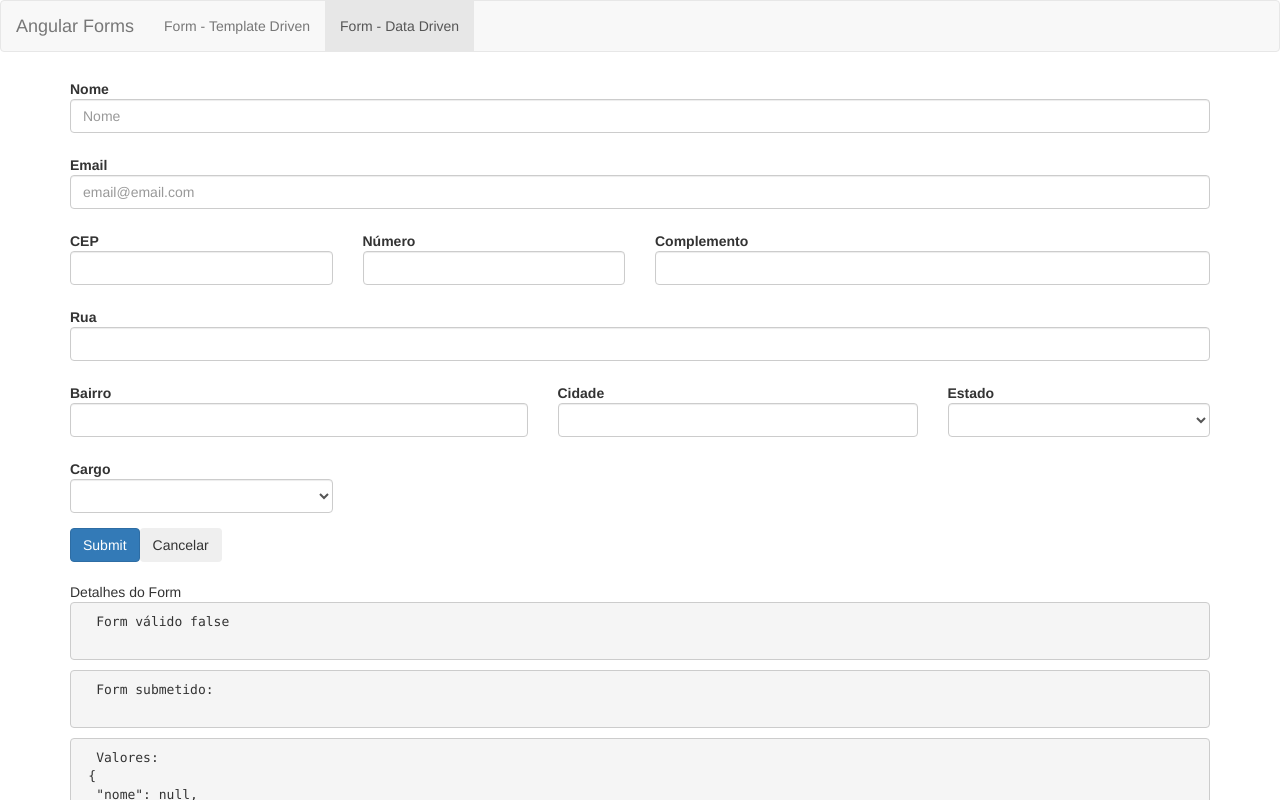
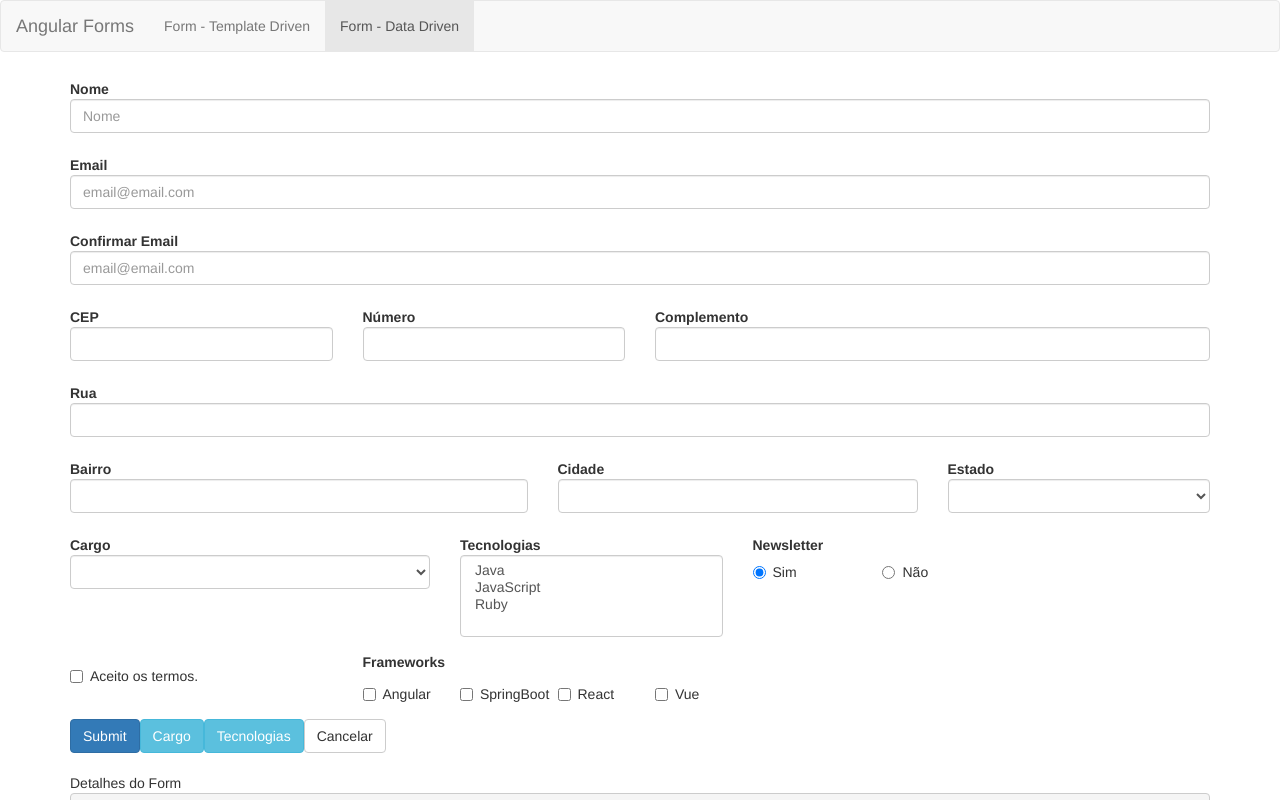
Before and after one commit to abraaoribeiro/Curso-Angular, an Angular app in the folder forms/: page /dataForm in a window 1280 px wide. Shown: the top 800 px of the page. Built offline with nearby package versions, Linux system fonts and the light colour scheme.

Commit message:
Forms Array

```diff
--- a/forms/src/app/data-form/data-form.component.html
+++ b/forms/src/app/data-form/data-form.component.html
@@ -1,17 +1,21 @@
 <form class="form-horizontal" [formGroup]="formulario" (ngSubmit)="onSubmit()">
-
   <div class="form-group" [ngClass]="aplicaCssErro('nome')">
     <div class="col-sm-12">
       <label for="nome" class="control-label">Nome</label>
     </div>
 
     <div class="col-sm-12">
-      <input type="text" class="form-control" id="nome"
+      <input
+        type="text"
+        class="form-control"
+        id="nome"
         placeholder="Nome"
-      formControlName="nome">
+        formControlName="nome"
+      />
       <app-campo-comtrol-erro
         [mostrarErro]="verificaValidTouched('nome')"
-      msgErro="Nome é obrigatorio.">
+        msgErro="Nome é obrigatorio."
+      >
       </app-campo-comtrol-erro>
     </div>
   </div>
@@ -20,14 +24,43 @@
     <div class="col-sm-12">
       <label for="email" class="control-label">Email</label>
     </div>
-
     <div class="col-sm-12">
-      <input type="text" class="form-control" id="email"
+      <input
+        type="text"
+        class="form-control"
+        id="email"
         placeholder="email@email.com"
-      formControlName="email">
+        formControlName="email"
+      />
       <app-campo-comtrol-erro
         [mostrarErro]="verificaValidTouched('email')"
-      msgErro="Email é obrigatorio.">
+        msgErro="Email é obrigatorio."
+      >
+      </app-campo-comtrol-erro>
+      <app-campo-comtrol-erro
+      [mostrarErro]="verificaEmailInvalido()"
+      msgErro="Email invalido."
+    >
+    </app-campo-comtrol-erro>
+    </div>
+  </div>
+
+  <div class="form-group" [ngClass]="aplicaCssErro('confirmarEmail')">
+    <div class="col-sm-12">
+      <label for="email" class="control-label">Confirmar Email</label>
+    </div>
+    <div class="col-sm-12">
+      <input
+        type="text"
+        class="form-control"
+        id="confirmarEmail"
+        placeholder="email@email.com"
+        formControlName="confirmarEmail"
+      />
+      <app-campo-comtrol-erro
+        [mostrarErro]="formulario.get('confirmarEmail').hasError('equalsTo')"
+        msgErro="Emails não são iguais."
+      >
       </app-campo-comtrol-erro>
     </div>
   </div>
@@ -35,92 +68,206 @@
   <div formGroupName="endereco">
     <div class="form-group">
       <div class="col-sm-3" [ngClass]="aplicaCssErro('endereco.cep')">
-        <label for="cep" class="control-label" >CEP</label>
-        <input type="text" class="form-control" id="cep"
-        formControlName="cep" (blur)="consultaCEP()">
+        <label for="cep" class="control-label">CEP</label>
+        <input
+          type="text"
+          class="form-control"
+          id="cep"
+          formControlName="cep"
+          (blur)="consultaCEP()"
+        />
         <app-campo-comtrol-erro
-        [mostrarErro]="verificaValidTouched('endereco.cep')"
-        msgErro="CEP é obrigatorio">
+          [mostrarErro]="verificaRequired('endereco.cep')"
+          msgErro="CEP é obrigatorio"
+        >
+        </app-campo-comtrol-erro>
+        <app-campo-comtrol-erro
+        [mostrarErro]="formulario.get('endereco.cep').hasError('cepInvalido')"
+        msgErro="CEP inválido."
+      >
       </app-campo-comtrol-erro>
       </div>
 
       <div class="col-sm-3" [ngClass]="aplicaCssErro('endereco.numero')">
         <label for="numero" class="control-label">Número</label>
-        <input type="text" class="form-control" id="numero"
-        formControlName="numero">
+        <input
+          type="text"
+          class="form-control"
+          id="numero"
+          formControlName="numero"
+        />
         <app-campo-comtrol-erro
           [mostrarErro]="verificaValidTouched('endereco.numero')"
-        msgErro="Número é obrigatorio">
+          msgErro="Número é obrigatorio"
+        >
         </app-campo-comtrol-erro>
       </div>
 
       <div class="col-sm-6">
         <label for="complemento" class="control-label">Complemento</label>
-        <input type="text" class="form-control" id="complemento"
-        formControlName="complemento">
+        <input
+          type="text"
+          class="form-control"
+          id="complemento"
+          formControlName="complemento"
+        />
       </div>
     </div>
 
-    <div class="form-group"  [ngClass]="aplicaCssErro('endereco.rua')">
+    <div class="form-group" [ngClass]="aplicaCssErro('endereco.rua')">
       <div class="col-sm-12">
         <label for="rua" class="control-label">Rua</label>
       </div>
       <div class="col-sm-12">
-        <input type="text" class="form-control" id="rua"
-        formControlName="rua">
+        <input
+          type="text"
+          class="form-control"
+          id="rua"
+          formControlName="rua"
+        />
         <app-campo-comtrol-erro
           [mostrarErro]="verificaValidTouched('endereco.rua')"
-        msgErro="Rua é obrigatorio">
+          msgErro="Rua é obrigatorio"
+        >
         </app-campo-comtrol-erro>
       </div>
     </div>
 
-    <div class="form-group" >
+    <div class="form-group">
       <div class="col-sm-5" [ngClass]="aplicaCssErro('endereco.bairro')">
         <label for="bairro" class="control-label">Bairro</label>
-        <input type="text" class="form-control" id="bairro"
-        formControlName="bairro">
+        <input
+          type="text"
+          class="form-control"
+          id="bairro"
+          formControlName="bairro"
+        />
         <app-campo-comtrol-erro
           [mostrarErro]="verificaValidTouched('endereco.bairro')"
-        msgErro="Bairro é obrigatorio">
+          msgErro="Bairro é obrigatorio"
+        >
         </app-campo-comtrol-erro>
       </div>
 
       <div class="col-sm-4" [ngClass]="aplicaCssErro('endereco.cidade')">
         <label for="cidade" class="control-label">Cidade</label>
-        <input type="text" class="form-control" id="cidade"
-        formControlName="cidade">
+        <input
+          type="text"
+          class="form-control"
+          id="cidade"
+          formControlName="cidade"
+        />
         <app-campo-comtrol-erro
           [mostrarErro]="verificaValidTouched('endereco.cidade')"
-        msgErro="Cidade é obrigatorio">
+          msgErro="Cidade é obrigatorio"
+        >
         </app-campo-comtrol-erro>
       </div>
 
-      <div class="col-sm-3"  [ngClass]="aplicaCssErro('endereco.estado')">
+      <div class="col-sm-3" [ngClass]="aplicaCssErro('endereco.estado')">
         <label for="estado" class="control-label">Estado</label>
         <select class="form-control" id="estado" formControlName="estado">
-          <option *ngFor="let estado of estados | async"
-          [value]="estado.sigla">{{ estado.nome }}</option>
+          <option
+            *ngFor="let estado of (estados | async)"
+            [value]="estado.sigla"
+            >{{ estado.nome }}</option
+          >
         </select>
 
         <app-campo-comtrol-erro
           [mostrarErro]="verificaValidTouched('endereco.estado')"
-        msgErro="Estado é obrigatorio">
+          msgErro="Estado é obrigatorio"
+        >
         </app-campo-comtrol-erro>
       </div>
     </div>
   </div>
 
   <div class="form-group">
-    <div class="col-sm-3"  [ngClass]="aplicaCssErro('cargo')">
+    <div class="col-sm-4" [ngClass]="aplicaCssErro('cargo')">
       <label for="cargo" class="control-label">Cargo</label>
-      <select class="form-control" id="cargo" formControlName="cargo">
-        <option *ngFor="let cargo of cargos" [value]="cargo">{{ cargo.desc }}</option>
+      <select
+        class="form-control"
+        id="cargo"
+        formControlName="cargo"
+        [compareWith]="compararCargos"
+      >
+        <option *ngFor="let cargo of cargos" [ngValue]="cargo">{{
+          cargo.desc
+        }}</option>
       </select>
+    </div>
+
+    <div class="col-sm-3" [ngClass]="aplicaCssErro('tecnologias')">
+      <label for="tecnologias" class="control-label">Tecnologias</label>
+      <select
+        multiple
+        class="form-control"
+        id="tecnologias"
+        formControlName="tecnologias"
+      >
+        <option
+          *ngFor="let tecnologia of tecnologias"
+          [value]="tecnologia.nome"
+          >{{ tecnologia.desc }}</option
+        >
+      </select>
+    </div>
+
+    <div class="col-sm-4" [ngClass]="aplicaCssErro('newsletter')">
+      <label for="tecnologias" class="control-label">Newsletter</label>
+      <div id="newsletter" class="row">
+        <div class="col-sm-4" *ngFor="let item of newsletterOp">
+          <label class="radio-inline">
+            <input
+              type="radio"
+              [value]="item.valor"
+              formControlName="newsletter"
+            />
+            {{ item.desc }}
+          </label>
+        </div>
+      </div>
     </div>
   </div>
 
+  <div class="form-group">
+    <div class="col-md-3" [ngClass]="aplicaCssErro('termos')">
+      <div class="checkbox">
+        <label class="checkbox-inline">
+          <input type="checkbox" value="option1" formControlName="termos" />
+          Aceito os termos.
+        </label>
+        <app-campo-comtrol-erro
+          [mostrarErro]="!formulario.get('termos').valid"
+          msgErro="Por favor, aceite os termos."
+        >
+        </app-campo-comtrol-erro>
+      </div>
+    </div>
+
+    <div class="col-md-4" [ngClass]="aplicaCssErro('frameworks')">
+        <label for="frameworks">Frameworks</label>
+      <div id="frameworks"  class="row">
+        <div class="checkbox" class="col-sm-3"
+          formArrayName="frameworks"
+          *ngFor="let item of formulario.get('frameworks').controls; let i = index">
+          <label for="frameworks" class="checkbox-inline">
+            <input
+              type="checkbox"
+              [formControlName]="i"
+            /> {{ frameworks[i] }}
+          </label>
+        </div>
+
+      </div>
+    </div>
+
+  </div>
+
   <button type="submit" class="btn btn-primary">Submit</button>
-  <button class="btn" (click)="resetar()">Cancelar</button>
+  <button class="btn btn-info" (click)="setarCargo()">Cargo</button>
+  <button class="btn btn-info" (click)="setarTecnologias()">Tecnologias</button>
+  <button class="btn btn-default" (click)="resetar()">Cancelar</button>
   <app-form-debug [form]="formulario"></app-form-debug>
 </form>
--- a/forms/src/app/data-form/data-form.component.ts
+++ b/forms/src/app/data-form/data-form.component.ts
@@ -1,11 +1,12 @@
+import { Observable } from 'rxjs';
 import { ConsultaCepService } from "./../shared/services/consulta-cep.service";
 import { Component, OnInit } from "@angular/core";
 import { HttpClient } from "@angular/common/http";
-import { FormGroup, FormBuilder, Validators } from "@angular/forms";
+import { FormGroup, FormBuilder, Validators, FormControl, FormArray } from "@angular/forms";
 
 import { EstadoBr } from "./../shared/models/estado-br";
 import { DropdownService } from "../shared/services/dropdown.service";
-import { Observable } from "rxjs";
+import { FormValidation } from '../shared/form-validation';
 @Component({
   selector: "app-data-form",
   templateUrl: "./data-form.component.html",
@@ -13,28 +14,30 @@ import { Observable } from "rxjs";
 })
 export class DataFormComponent implements OnInit {
   formulario: FormGroup;
-  //estados: EstadoBr[];
-  estados: Observable <EstadoBr[]>;
-  cargos:any[];
+  estados: EstadoBr[];
+  //estados: Observable<EstadoBr>[];
+  cargos: any[];
+  tecnologias: any[];
+  newsletterOp: any[];
+  frameworks = ['Angular', 'SpringBoot', 'React', 'Vue']
 
   constructor(
     private formBuilder: FormBuilder,
     private http: HttpClient,
     private dropDownService: DropdownService,
     private cepService: ConsultaCepService
-  ) {}
+  ) { }
 
   ngOnInit() {
-
     this.estados = this.dropDownService.getEstadoBr();
     this.cargos = this.dropDownService.getCargos();
-
-
-   /*  this.dropDownService.getEstadoBr().subscribe(dados => {
-    this.estados = dados;
-      console.log(dados);
-    });
- */
+    this.tecnologias = this.dropDownService.getTecnologia();
+    this.newsletterOp = this.dropDownService.getNewsletter();
+    /*  this.dropDownService.getEstadoBr().subscribe(dados => {
+     this.estados = dados;
+       console.log(dados);
+     });
+  */
     /*   this.formulario = new FormGroup({
         nome: new FormControl(null),
         email: new FormControl(null)
@@ -47,8 +50,10 @@ export class DataFormComponent implements OnInit {
     this.formulario = this.formBuilder.group({
       nome: [null, Validators.required],
       email: [null, [Validators.required, Validators.email]],
+      confirmarEmail: [null, [FormValidation.equalsTo('email')]],
+
       endereco: this.formBuilder.group({
-        cep: [null, Validators.required],
+        cep: [null, [Validators.required, FormValidation.cepValidator]],
         numero: [null, Validators.required],
         complemento: [null],
         rua: [null, Validators.required],
@@ -56,14 +61,47 @@ export class DataFormComponent implements OnInit {
         cidade: [null, Validators.required],
         estado: [null, Validators.required]
       }),
-      cargo: null
+      cargo: [null],
+      tecnologias: [null],
+      newsletter: ['s'],
+      termos: [null, Validators.pattern('true')],
+      frameworks: this.builFrameworks(),
 
     });
   }
+
+  builFrameworks() {
+
+    const values = this.frameworks.map(v => new FormControl(false));
+    return this.formBuilder.array(values, FormValidation.requiredMinCheckbox(1));
+
+    /*  this.formBuilder.array([
+       new FormControl(false), // Angular
+       new FormControl(false), // SpringBoot
+       new FormControl(false), // React
+       new FormControl(false) // Vue
+
+     ]) */
+  }
+
+
   onSubmit() {
+
+    console.log(this.formulario);
+    let valueSubmit = Object.assign({}, this.formulario.value);
+
+    valueSubmit = Object.assign(valueSubmit, {
+      frameworks: valueSubmit.frameworks
+        .map((v, i) => v ? this.frameworks[i] : null)
+        .filter(v => v !== null)
+    });
+    console.log(valueSubmit);
+
+
     if (this.formulario.valid) {
+
       this.http
-        .post("https://httpbin.org/post", JSON.stringify(this.formulario.value))
+        .post("https://httpbin.org/post", JSON.stringify(valueSubmit({})))
         .subscribe(
           dados => {
             console.log(dados);
@@ -94,6 +132,12 @@ export class DataFormComponent implements OnInit {
   verificaValidTouched(campo) {
     return (
       !this.formulario.get(campo).valid &&
+      (this.formulario.get(campo).touched || this.formulario.get(campo).dirty)
+    );
+  }
+  verificaRequired(campo: string) {
+    return (
+      this.formulario.get(campo).hasError('required') &&
       (this.formulario.get(campo).touched || this.formulario.get(campo).dirty)
     );
   }
@@ -147,4 +191,16 @@ export class DataFormComponent implements OnInit {
       }
     });
   }
+  // setando um cargo
+  setarCargo() {
+    const cargo = { nome: 'Dev', nivel: 'Pleno', desc: 'Dev Pl' };
+    this.formulario.get('cargo').setValue(cargo);
+
+  }
+  compararCargos(obj1, obj2) {
+    return obj1 && obj2 ? (obj1.nome === obj2.nome && obj1.nivel === obj2.nivel) : obj1 === obj2;
+  }
+  setarTecnologias() {
+    this.formulario.get('tecnologias').setValue(['java', 'javascript', 'ruby']);
+  }
 }
--- /dev/null
+++ b/forms/src/app/shared/form-validation.ts
@@ -0,0 +1,48 @@
+import { FormArray, FormControl, FormGroup } from "@angular/forms";
+
+export class FormValidation {
+    static requiredMinCheckbox(min = 1) {
+        const validador = (formArray: FormArray) => {
+            /*     const values = formArray.controls;
+                let totalChecked = 0;
+                for (let i = 0; i < values.length; i++) {
+                    if (values[i].value) {
+                        totalChecked += 1;
+                    } */
+            const totalChecked = formArray.controls
+                .map(v => v.value)
+                .reduce((total, current) => current ? total + current : total, 0);
+            return totalChecked >= min ? null : { required: true }
+
+        };
+        return validador;
+    }
+    static cepValidator(control: FormControl) {
+
+        const cep = control.value;
+        if (cep && cep !== '') {
+            const validacep = /^[0-9]{8}$/;
+            return validacep.test(cep) ? null : { cepInvalido: true };
+        }
+        return null;
+    }
+    static equalsTo(otherField: string) {
+        const validador = (formControl: FormControl) => {
+            if (otherField == null) {
+                throw new Error(' É necessario informar um campo')
+            }
+            if (!formControl.root || !(<FormGroup>formControl.root).controls) {
+                return null;
+            }
+            const field = (<FormGroup>formControl.root).get(otherField);
+            if (!field) {
+                throw new Error(' É necessario informar um campo válido')
+            }
+            if (field.value !== formControl.value) {
+                return { equalsTo: otherField}
+            }
+            return null;
+        };
+        return validador;
+    }
+}
```
Also changed, not shown: forms/src/app/shared/services/dropdown.service.ts (+21 -14 lines), 1 other file (tests, documents, lock files or other folders). Lines whose indentation alone changed are shown as unchanged.
